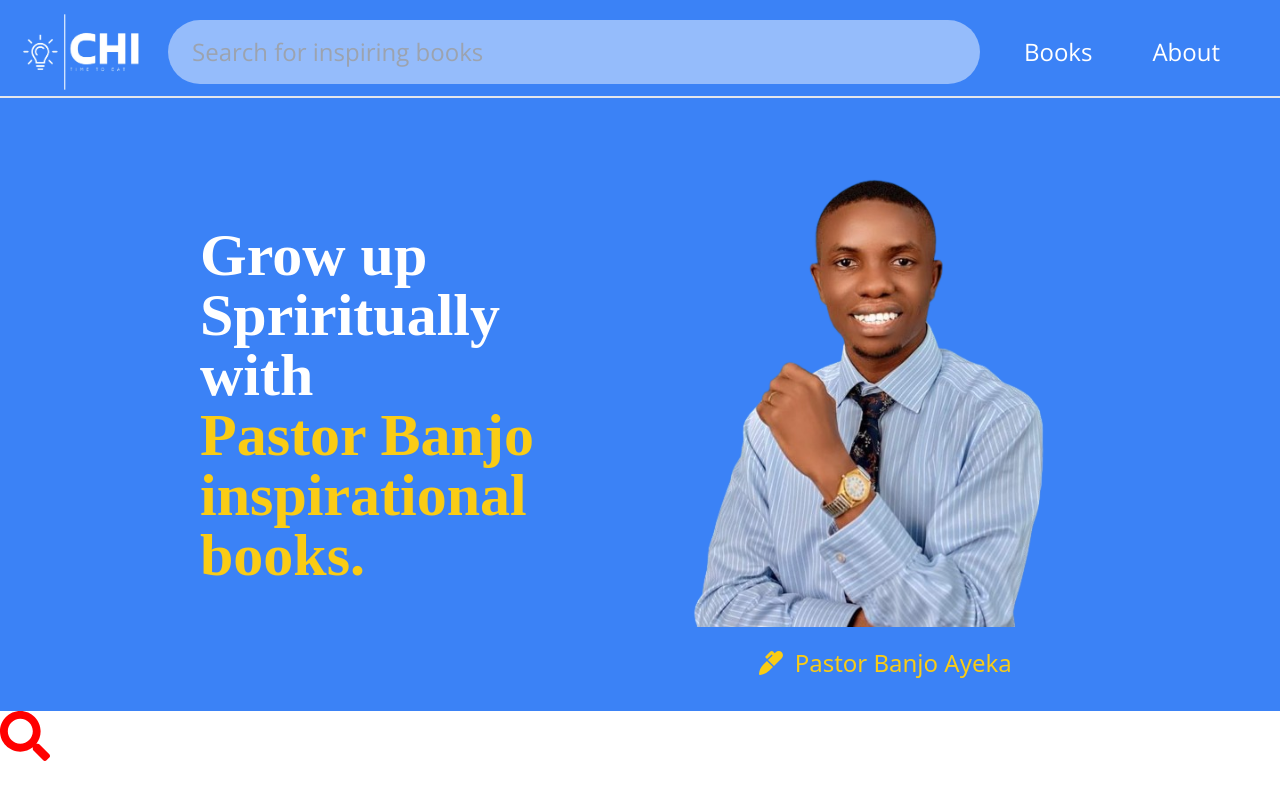
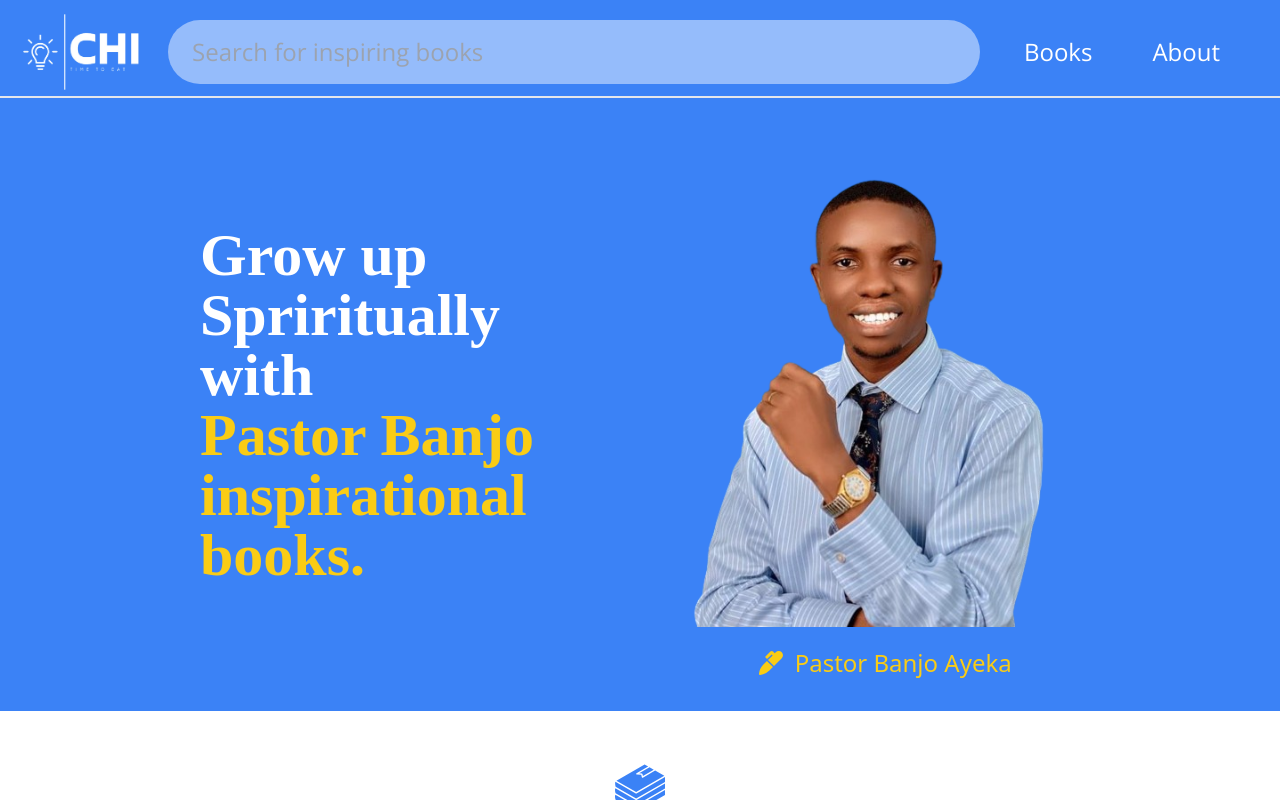
Before and after one commit to Temitope15/Time-to-eat, a React (Vite) app: page / in a window 1280 px wide. Shown: the top 800 px of the page. Built offline with nearby package versions, Linux system fonts and the light colour scheme; a web font is replaced by a local one.

Commit message:
cleaned up codes

```diff
--- a/src/pages/home.jsx
+++ b/src/pages/home.jsx
@@ -20,7 +20,7 @@ const Home = () => {
       <Navbar />
       <Hero />
       <div>
-        <FaSearch style={{ color: "red", fontSize: "50px" }} />
+
       </div>
       <section className="my-10 px-3">
         <div>
```
